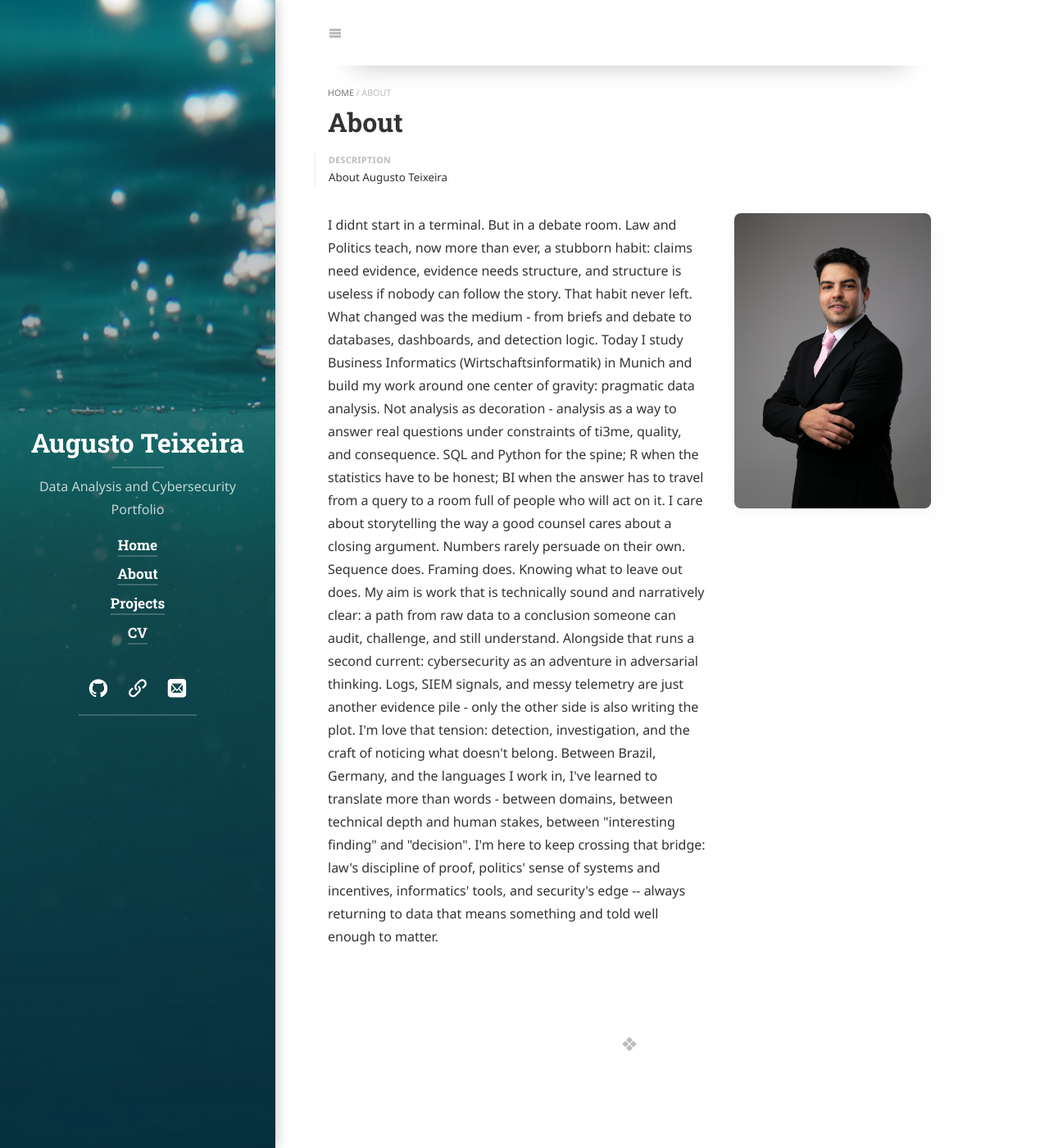
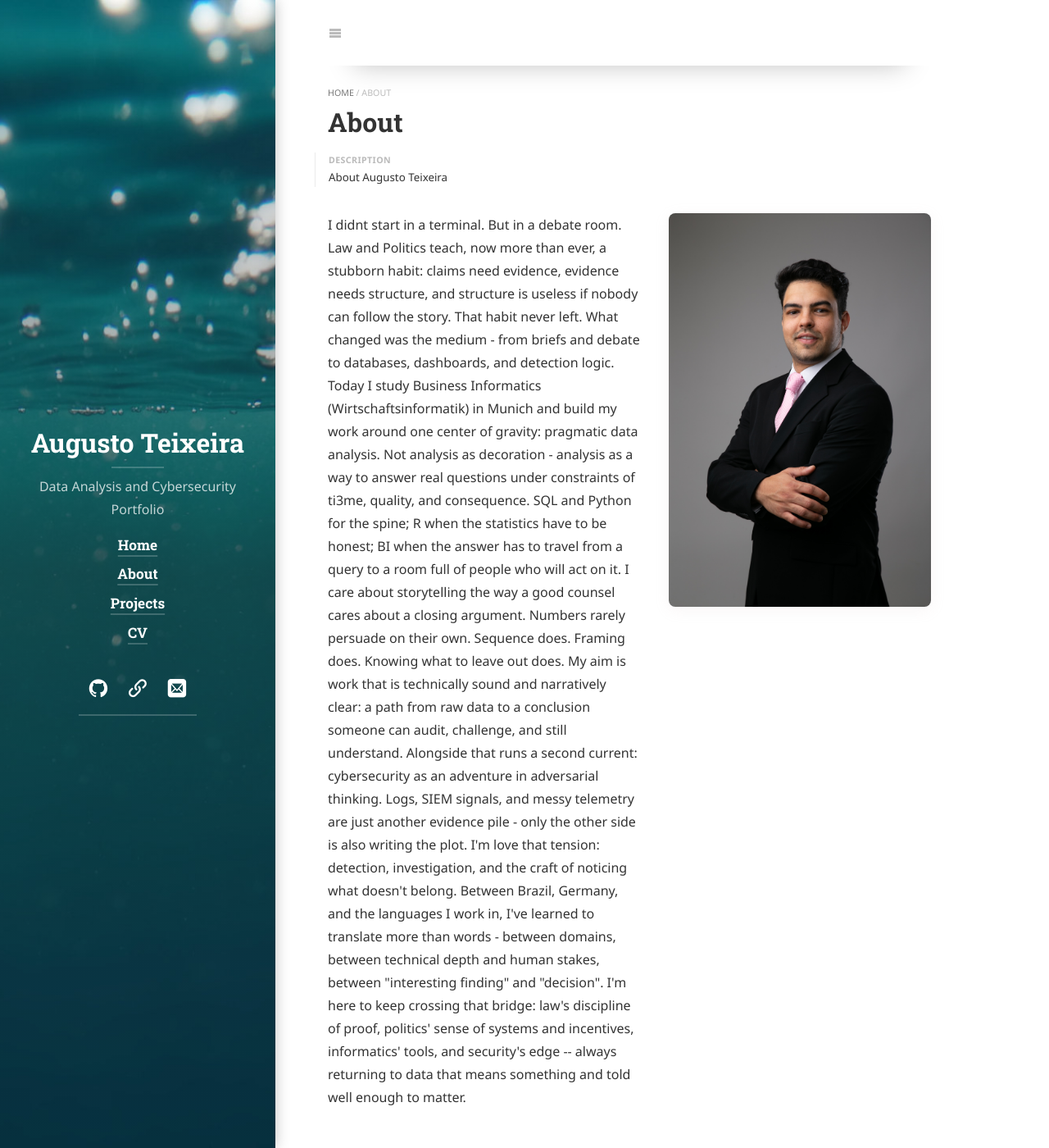
Before and after one commit to a-teixeira/a-teixeira.github.io, a Jekyll site: the page built from about.md, in a window 1280 px wide and 1400 px high. Shown: the whole window at 82% size. Built offline with Jekyll 4.4.1, drawn with Linux system fonts in a browser that asks for light colours; cached includes are drawn as plain includes; nearby versions of some CDN libraries; some web fonts are replaced; library files that are not in the unit come from our copies.

Commit message:
photo size in about

```diff
--- a/_sass/my-style.scss
+++ b/_sass/my-style.scss
@@ -19,7 +19,7 @@
 
 .about-split__img {
   display: block;
-  width: 240px;      /* ← main size control (try 180–280) */
+  width: 320px;      /* ← main size control (try 180–280) */
   max-width: 100%;
   height: auto;
   border-radius: 8px; /* use 50% for a circle */
```
